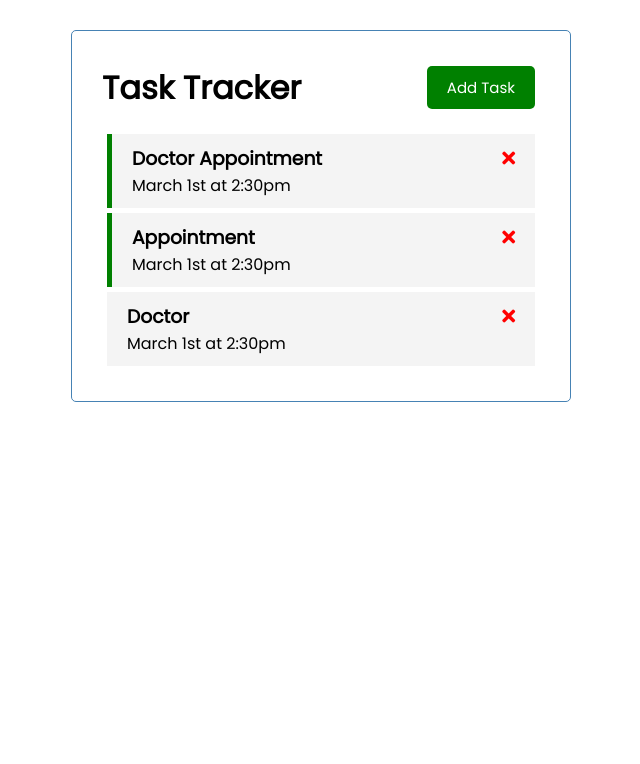
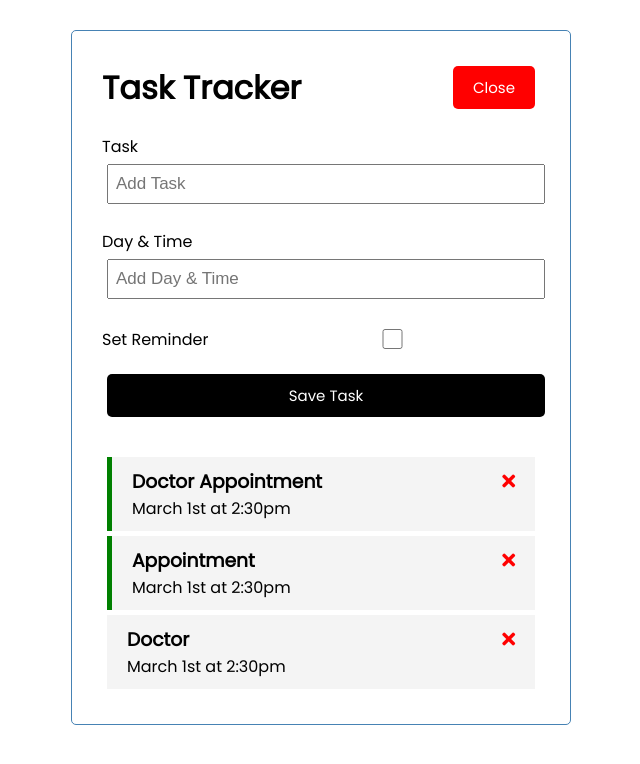
Before and after one commit to Emin-M/task-tracker, a Vue app: page / in a window 1280 px wide. Both pictures are taken after a click on the button "Add Task". Shown: the top 764 px of the page, without its empty margins (319-959 px from the left). Built offline with nearby package versions, Linux system fonts and the light colour scheme.

Commit message:
feat: AddTask component

```diff
--- a/src/App.vue
+++ b/src/App.vue
@@ -1,6 +1,9 @@
 <template>
   <div class="container">
-    <Header title="Task Tracker"/>
+    <Header :showAddTask="showAddTask" @toggle-add-task="toggleAddTask" title="Task Tracker"/>
+    <div v-show="showAddTask">
+      <AddTask @add-task="addTask"/>
+    </div>
     <Tasks @toggle-reminder="toggleReminder" @delete-task="deleteTask" :tasks="tasks"/>
   </div>
 </template>
@@ -8,31 +11,44 @@
 <script>
 import Header from "./components/Header.vue";
 import Tasks from "./components/Tasks.vue";
+import AddTask from "./components/AddTask.vue";
 
 export default {
   name: "App",
   components: {
+    AddTask,
     Header,
     Tasks
   },
   data() {
     return {
-      tasks: []
+      tasks: [],
+      showAddTask: false
     }
   },
   mounted() {
-    this.tasks = this.tasks.sort((a, b) => (a.reminder === b.reminder) ? 0 : a.reminder ? -1 : 1);
+    this.filterTasks();
   },
   methods: {
     deleteTask(id) {
       if (confirm("Are you sure?")) {
         this.tasks = this.tasks.filter((task) => task.id !== id);
-        this.tasks = this.tasks.sort((a, b) => (a.reminder === b.reminder) ? 0 : a.reminder ? -1 : 1);
+        this.filterTasks();
       }
     },
     toggleReminder(id) {
       this.tasks = this.tasks.map((task) => task.id === id ? {...task, reminder: !task.reminder} : task)
+      this.filterTasks();
+    },
+    addTask(task) {
+      this.tasks = [...this.tasks, task];
+      this.filterTasks();
+    },
+    filterTasks() {
       this.tasks = this.tasks.sort((a, b) => (a.reminder === b.reminder) ? 0 : a.reminder ? -1 : 1);
+    },
+    toggleAddTask() {
+      this.showAddTask = !this.showAddTask;
     }
   },
   created() {
--- /dev/null
+++ b/src/components/AddTask.vue
@@ -0,0 +1,96 @@
+<template>
+  <form @submit="onSubmit" class="add-form">
+    <div class="form-control">
+      <label>Task</label>
+      <input type="text" v-model="text" name="text" placeholder="Add Task"/>
+    </div>
+    <div class="form-control">
+      <label>Day & Time</label>
+      <input
+          type="text"
+          v-model="day"
+          name="day"
+          placeholder="Add Day & Time"
+      />
+    </div>
+    <div class="form-control form-control-check">
+      <label>Set Reminder</label>
+      <input type="checkbox" v-model="reminder" name="reminder"/>
+    </div>
+
+    <input type="submit" value="Save Task" class="btn btn-block"/>
+  </form>
+</template>
+
+<script>
+export default {
+  name: 'AddTask',
+  data() {
+    return {
+      text: '',
+      day: '',
+      reminder: false,
+    }
+  },
+  methods: {
+    onSubmit(e) {
+      e.preventDefault();
+
+      if (!this.text) {
+        alert('Please add a task')
+        return
+      }
+
+      const newTask = {
+        id: Math.floor(Math.random() * 100000),
+        text: this.text,
+        day: this.day,
+        reminder: this.reminder,
+      };
+
+      this.$emit('add-task', newTask)
+
+      this.text = ''
+      this.day = ''
+      this.reminder = false
+    },
+  },
+}
+</script>
+
+<style scoped>
+.add-form {
+  margin-bottom: 40px;
+}
+
+.form-control {
+  margin: 20px 0;
+}
+
+.form-control label {
+  display: block;
+}
+
+.form-control input {
+  width: 100%;
+  height: 40px;
+  margin: 5px;
+  padding: 3px 7px;
+  font-size: 17px;
+}
+
+.form-control-check {
+  display: flex;
+  align-items: center;
+  justify-content: space-between;
+}
+
+.form-control-check label {
+  flex: 1;
+}
+
+.form-control-check input {
+  flex: 2;
+  height: 20px;
+}
+</style>
--- a/src/components/Button.vue
+++ b/src/components/Button.vue
@@ -11,7 +11,7 @@
   },
   methods: {
     onClick() {
-      console.log("Clicked");
+      this.$emit('btn-click');
     }
   }
 }
--- a/src/components/Header.vue
+++ b/src/components/Header.vue
@@ -1,7 +1,8 @@
 <template>
   <header>
     <h1>{{ title }}</h1>
-    <Button text="Add Task" color="green"/>
+    <Button @btn-click="$emit('toggle-add-task')" :text="showAddTask ? 'Close' : 'Add Task'"
+            :color="showAddTask ? 'red' : 'green' "/>
   </header>
 </template>
 
@@ -11,7 +12,8 @@
 export default {
   name: "Header",
   props: {
-    title: String
+    title: String,
+    showAddTask: Boolean
   },
   components: {
     Button
```
